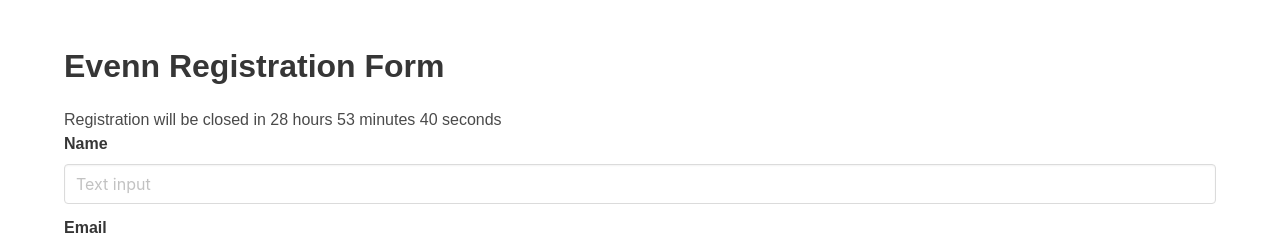
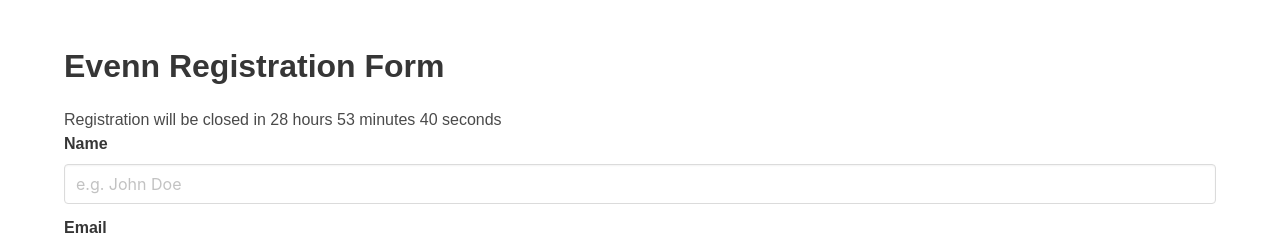
Before and after one commit to rainstormza/react-registration, a React (Create React App) app: page / in a window 1280 px wide. Shown: the top 246 px of the page. Built offline with nearby package versions, Linux system fonts and the light colour scheme.

Commit message:
- remove initial state form App.js

```diff
--- a/src/App.js
+++ b/src/App.js
@@ -3,12 +3,9 @@ import React, { Component } from 'react'
 import './App.css'
 import { connect } from 'react-redux'
 import { setField, resetFields, setCountdown } from './redux'
-
-const initialState = {}
+import Input from './Input'
 
 class App extends Component {
-  state = initialState
-
   componentDidMount() {
     this.props.setCountdown()
 
@@ -41,7 +38,13 @@ class App extends Component {
         <div className="container">
           <h1 className="title">Evenn Registration Form</h1>
           <p>Registration will be closed in {countdown}</p>
-          <div className="field">
+          <Input
+            value={name}
+            onChange={value => setField('name', value)}
+            placeholder="e.g. John Doe"
+            label="Name"
+          />
+          {/* <div className="field">
             <label className="label">Name</label>
             <div className="control">
               <input
@@ -52,9 +55,18 @@ class App extends Component {
                 placeholder="Text input"
               />
             </div>
-          </div>
+          </div> */}
 
-          <div className="field">
+          <Input
+            value={email}
+            onChange={value => setField('email', value)}
+            placeholder="Email input"
+            label="Email"
+            type="email"
+            icon="envelope"
+            error="This email is invalid"
+          />
+          {/* <div className="field">
             <label className="label">Email</label>
             <div className="control has-icons-left has-icons-right">
               <input
@@ -72,7 +84,7 @@ class App extends Component {
               </span>
             </div>
             <p className="help is-danger">This email is invalid</p>
-          </div>
+          </div> */}
 
           <div className="field">
             <label className="label">Ticket Type</label>
```
